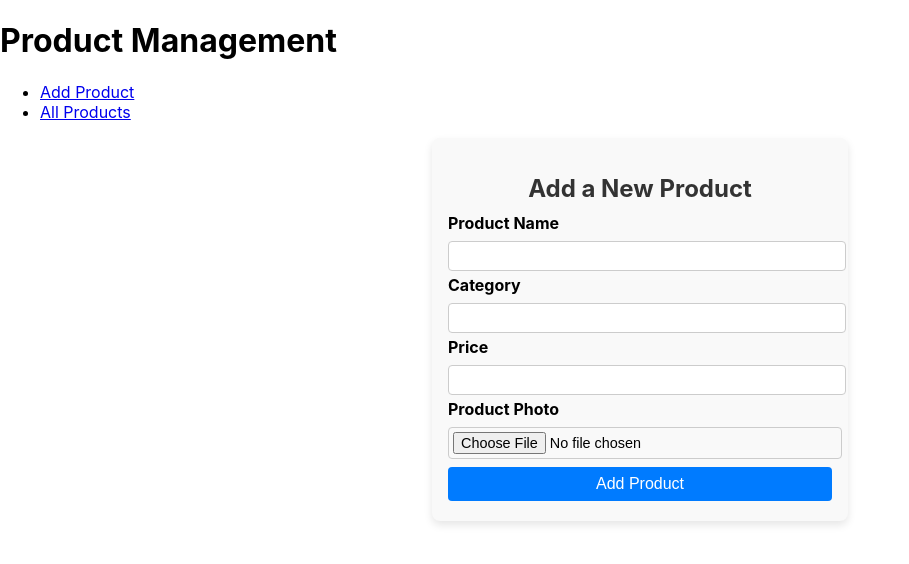
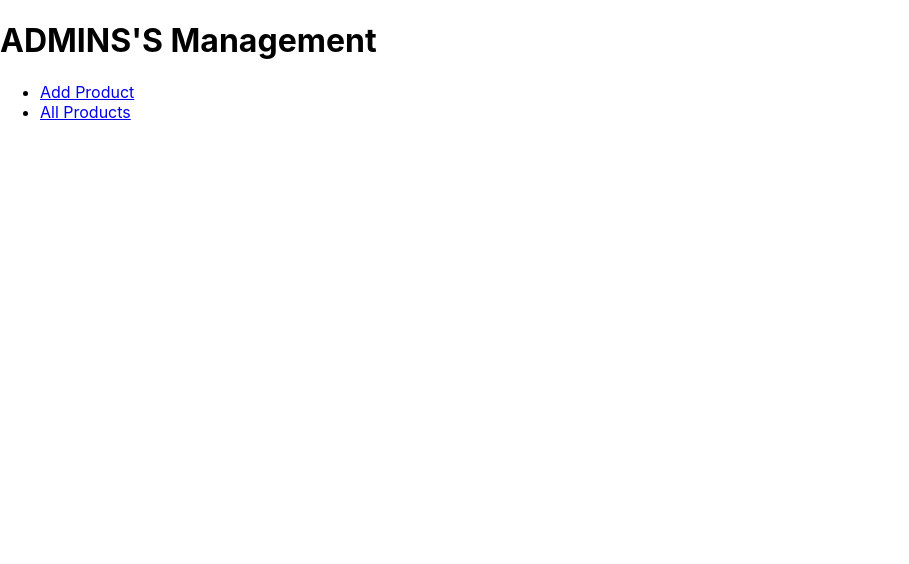
Before and after one commit to yreddys/ORoot_front, a React (Create React App) app in the folder root/: page / in a window 1280 px wide. Shown: the top 564 px of the page, without its empty margins (0-909 px from the left). Built offline with nearby package versions, Linux system fonts and the light colour scheme.

Commit message:
AllProducts Modified to EditProducts

```diff
--- a/root/src/App.js
+++ b/root/src/App.js
@@ -1,6 +1,6 @@
 import React from "react";
 import { BrowserRouter as Router, Route, Routes, Link } from "react-router-dom";
-import AllProducts from "./components/admin/AllProducts"; // Corrected path for AllProducts
+import EditProducts from "./components/admin/EditProducts"; // Corrected path for AllProducts
 import AddProductForm from "./components/admin/AddProductForm"; // Corrected path for AddProductForm
 
 const App = () => {
@@ -8,14 +8,14 @@ const App = () => {
     <Router>
       <div className="app-container">
         <header>
-          <h1>Product Management</h1>
+          <h1>ADMINS'S Management</h1>
           <nav>
             <ul>
               <li>
-                <Link to="/">Add Product</Link>
+                <Link to="/admin-addproduct">Add Product</Link>
               </li>
               <li>
-                <Link to="/all-products">All Products</Link>
+                <Link to="/admin-all-products">All Products</Link>
               </li>
             </ul>
           </nav>
@@ -23,8 +23,8 @@ const App = () => {
 
         <main>
           <Routes>
-            <Route path="/" element={<AddProductForm />} /> {/* Route to AddProductForm */}
-            <Route path="/all-products" element={<AllProducts />} /> {/* Route to AllProducts */}
+            <Route path="/admin-addproduct" element={<AddProductForm />} /> {/* Route to AddProductForm */}
+            <Route path="/admin-all-products" element={<EditProducts />} /> {/* Route to AllProducts */}
           </Routes>
         </main>
       </div>
```
Also changed, not shown: root/src/components/admin/EditProducts.js (renamed from root/src/components/admin/AllProducts.js).
